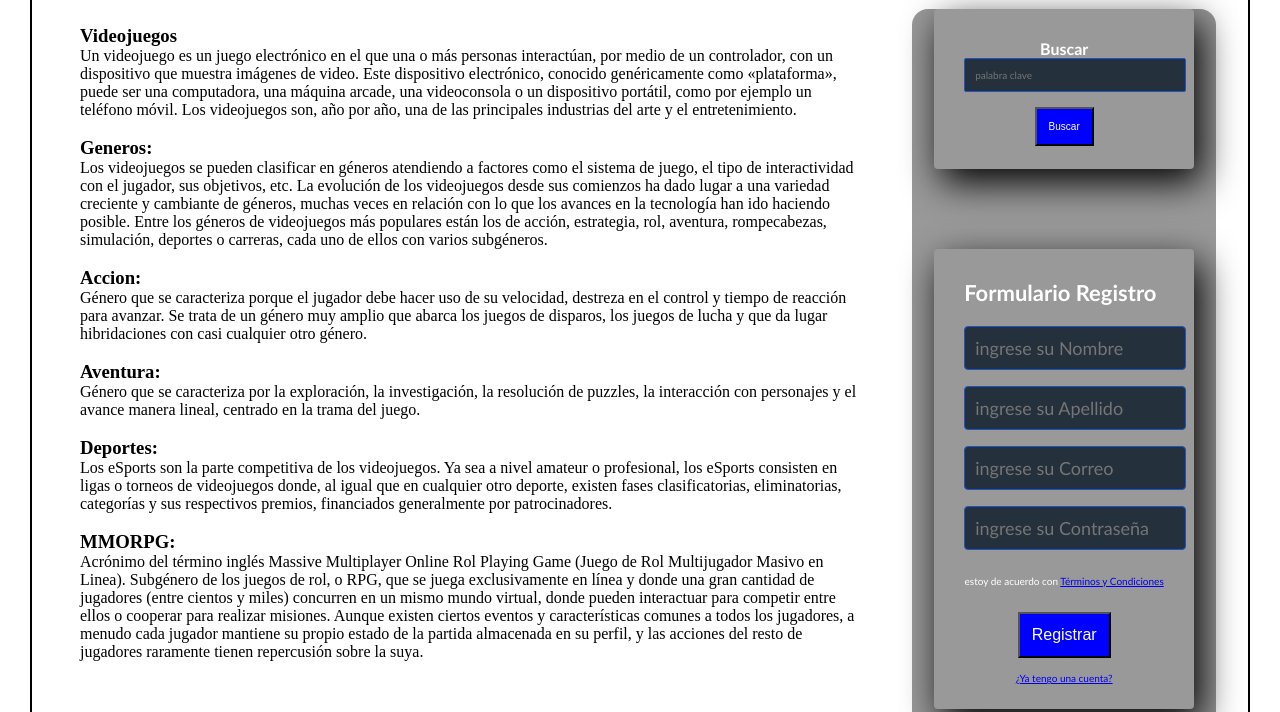
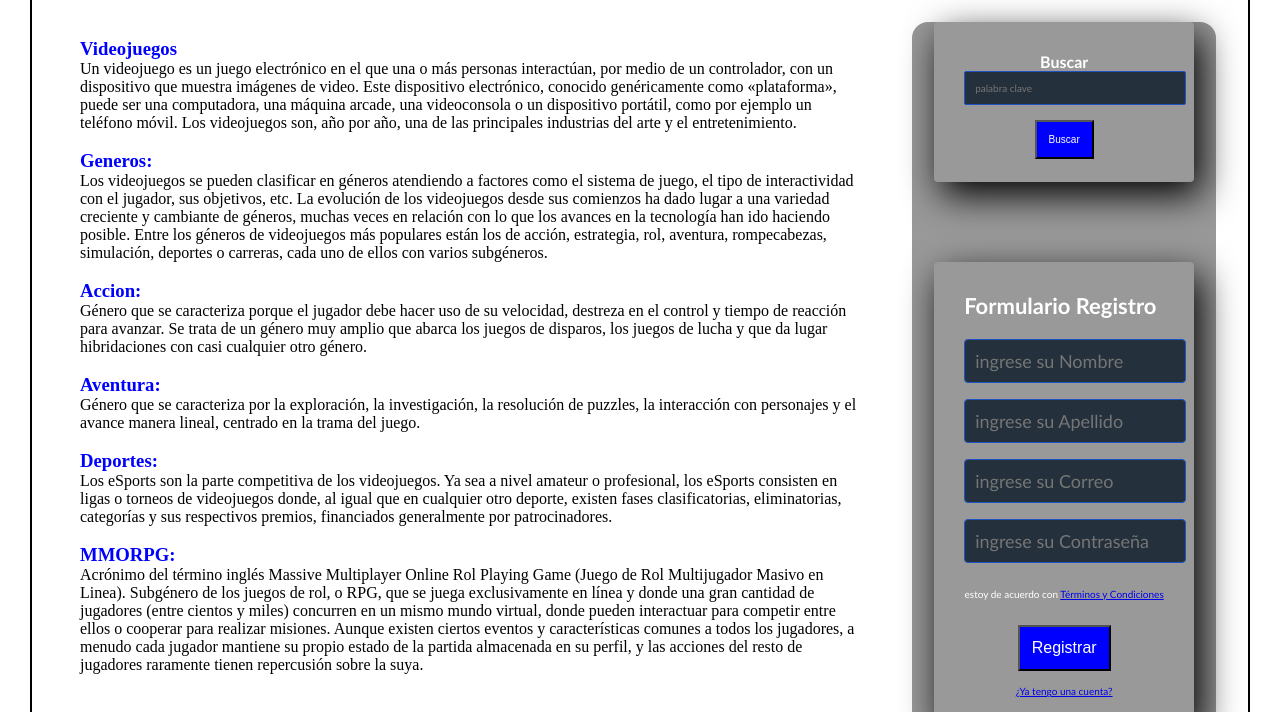
Before and after one commit to lNFIERN0677/JCpagweb, a plain HTML site: page index.html in a window 1280 px wide. Shown: the part 210-922 px from the top of the page. Drawn offline with Linux system fonts and the light colour scheme.

Commit message:
Add files via upload

```diff
--- a/css/estilo.css
+++ b/css/estilo.css
@@ -5,7 +5,7 @@ padding:0;
 
 #contenedor{
 width:1200px;
-height:1100px;
+height:1200px;
 margin:0.5em auto;
 padding:0.5em;
 border:2px solid #000;
@@ -154,3 +154,7 @@ form{
 	font-size:10px;
 	color:#FFF;
 }
+h1{
+	font-family:"Times New Roman", Times, serif;
+	color:blue;
+}
```
